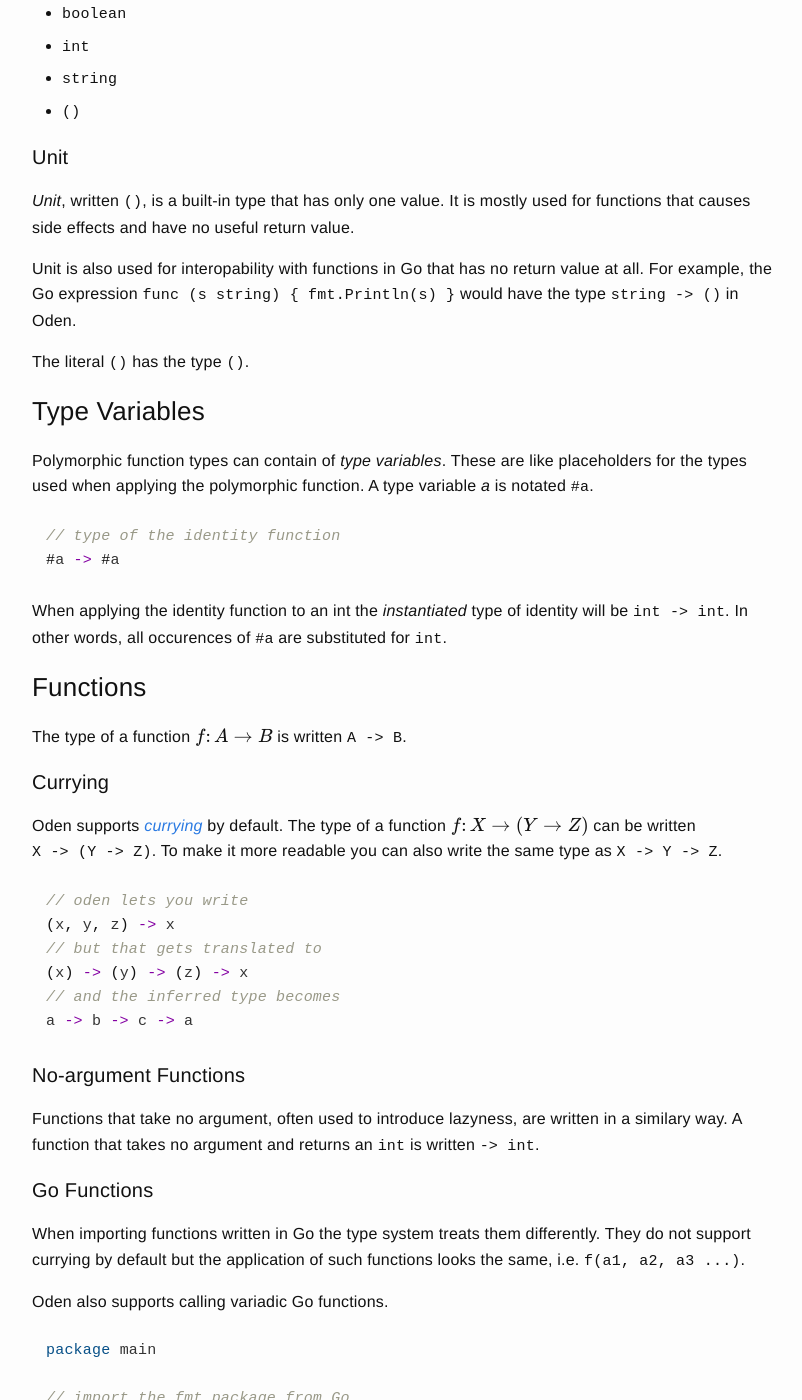
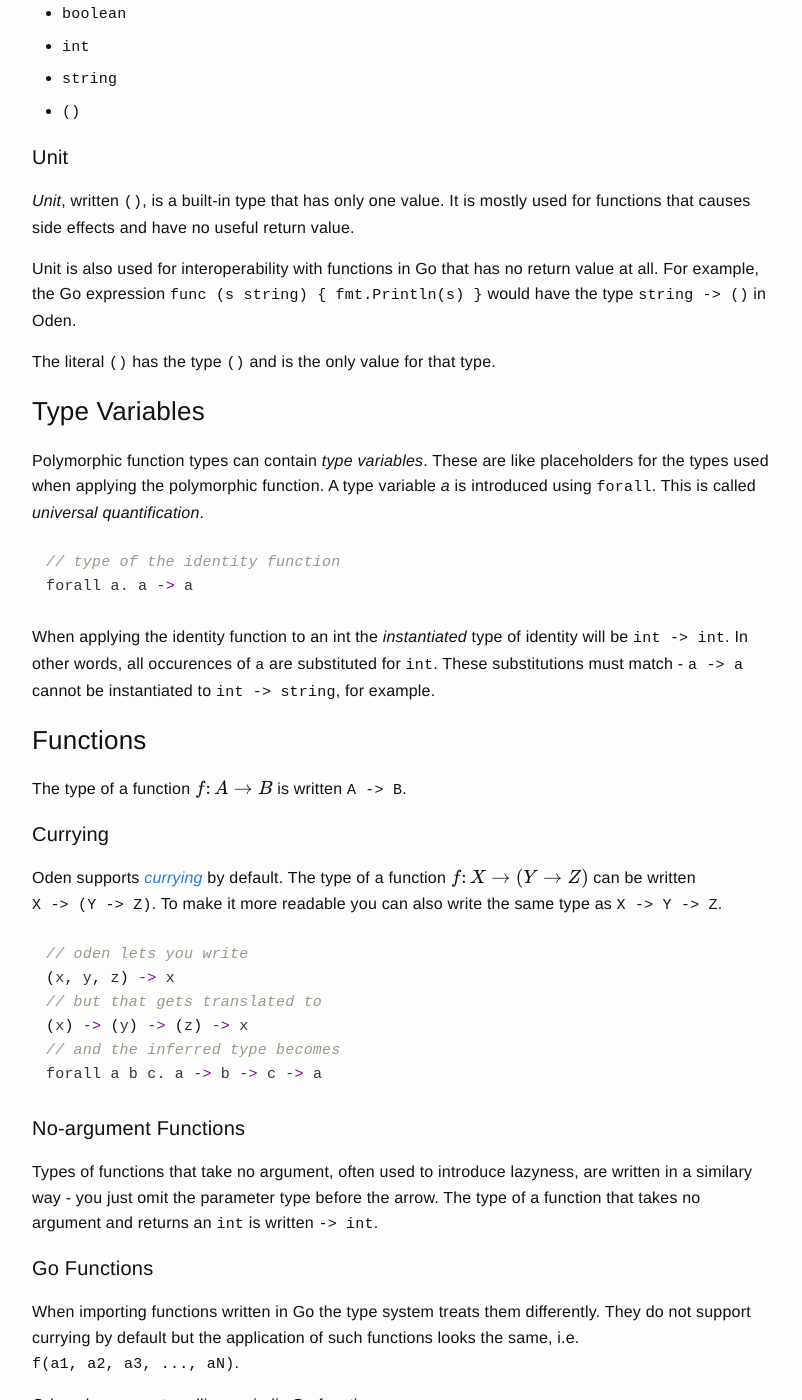
Before and after one commit to oden-lang/oden-lang.github.io, a Jekyll site: the page built from user-guide/language-reference/type-system.md, in a window 1280 px wide and 1400 px high, scrolled down 382 px. Shown: the whole window, without its empty margins (238-1040 px from the left). Built offline with Jekyll 4.4.1, drawn with Linux system fonts in a browser that asks for light colours; formulas are drawn with MathJax 3.

Commit message:
Fix old type variable stuff

```diff
--- a/user-guide/language-reference/type-system.md
+++ b/user-guide/language-reference/type-system.md
@@ -22,26 +22,28 @@
 *Unit*, written `()`, is a built-in type that has only one value. It is mostly
 used for functions that causes side effects and have no useful return value.
 
-Unit is also used for interopability with functions in Go that has no
+Unit is also used for interoperability with functions in Go that has no
 return value at all. For example, the Go expression `func (s string) {
 fmt.Println(s) }` would have the type `string -> ()` in Oden.
 
-The literal `()` has the type `()`.
+The literal `()` has the type `()` and is the only value for that type.
 
 ## Type Variables
 
-Polymorphic function types can contain of *type variables*. These are like
+Polymorphic function types can contain *type variables*. These are like
 placeholders for the types used when applying the polymorphic function. A
-type variable *a* is notated `#a`.
+type variable *a* is introduced using `forall`. This is called *universal
+quantification*.
 
 {% highlight go %}
 // type of the identity function
-#a -> #a
+forall a. a -> a
 {% endhighlight %}
 
 When applying the identity function to an int the *instantiated* type
-of identity will be `int -> int`. In other words, all occurences of `#a` are
-substituted for `int`.
+of identity will be `int -> int`. In other words, all occurences of `a` are
+substituted for `int`. These substitutions must match - `a -> a` cannot be
+instantiated to `int -> string`, for example.
 
 ## Functions
 
@@ -60,20 +62,21 @@
 // but that gets translated to
 (x) -> (y) -> (z) -> x
 // and the inferred type becomes
-a -> b -> c -> a
+forall a b c. a -> b -> c -> a
 {% endhighlight %}
 
 ### No-argument Functions
 
-Functions that take no argument, often used to introduce lazyness, are written
-in a similary way. A function that takes no argument and returns an `int` is
-written `-> int`.
+Types of functions that take no argument, often used to introduce lazyness, are
+written in a similary way - you just omit the parameter type before the arrow.
+The type of a function that takes no argument and returns an `int` is written
+`-> int`.
 
 ### Go Functions
 
 When importing functions written in Go the type system treats them differently.
 They do not support currying by default but the application of such functions
-looks the same, i.e. `f(a1, a2, a3 ...)`.
+looks the same, i.e. `f(a1, a2, a3, ..., aN)`.
 
 Oden also supports calling variadic Go functions.
 
```
